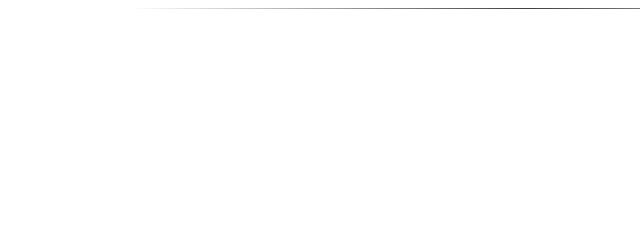
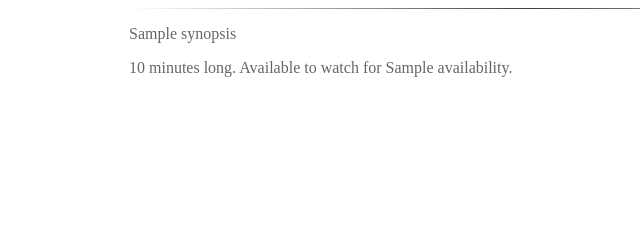
Before and after one commit to musalbas/altplayer, a Flask app: page /programme/1 in a window 1280 px wide. Shown: the part 535-775 px from the top of the page, without its empty margins (111-751 px from the left). Run offline with Flask 2, Linux system fonts and the light colour scheme; a database or web service that is not in the repository returns one stand-in record (values such as "Sample title").

Commit message:
Add synopsis, etc to programme page

```diff
--- a/altplayer/templates/programme.html
+++ b/altplayer/templates/programme.html
@@ -24,4 +24,8 @@
 
 <hr class="gradient">
 
+<p>{{ programme['synopsis'] }}</p>
+
+<p>{{ programme['duration'] }} minutes long. {% if programme['availability'] is defined %}Available to watch for {{ programme['availability'] }}.{% endif %}</p>
+
 {% endblock %}
```
